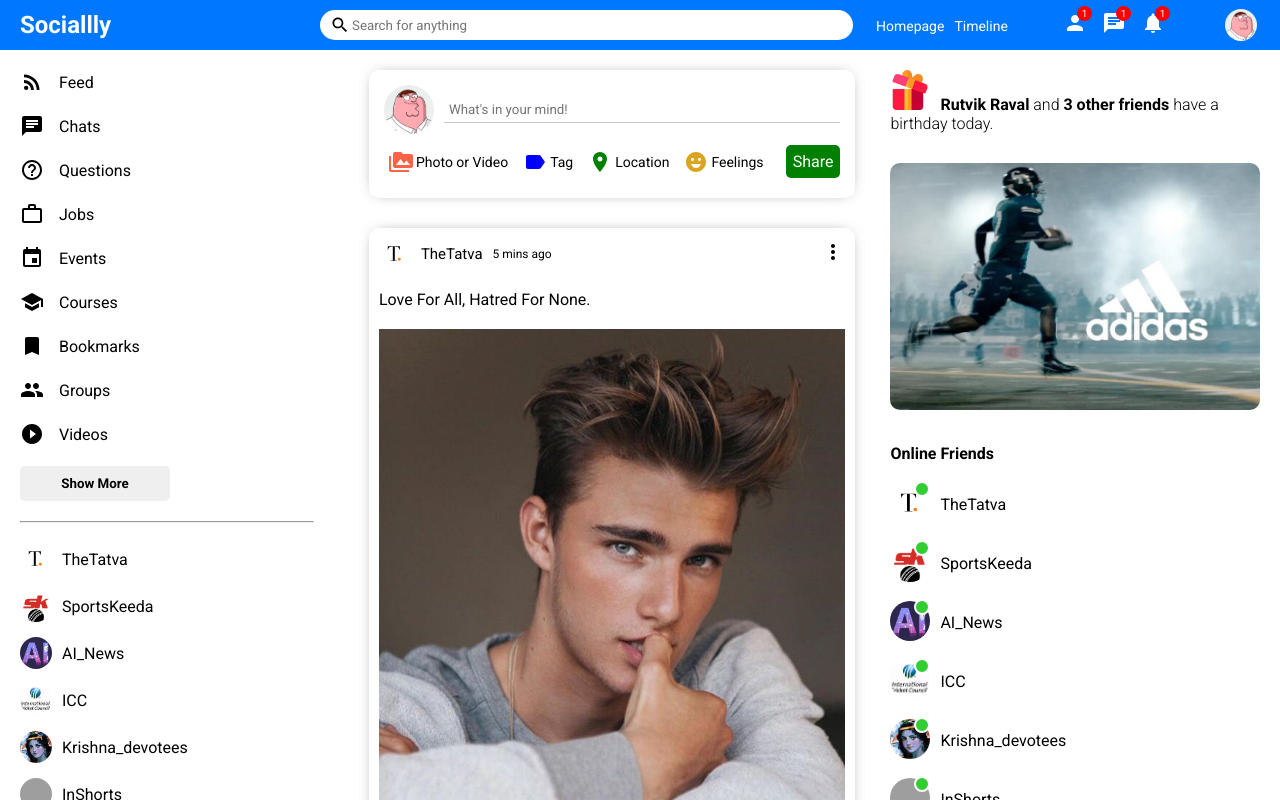
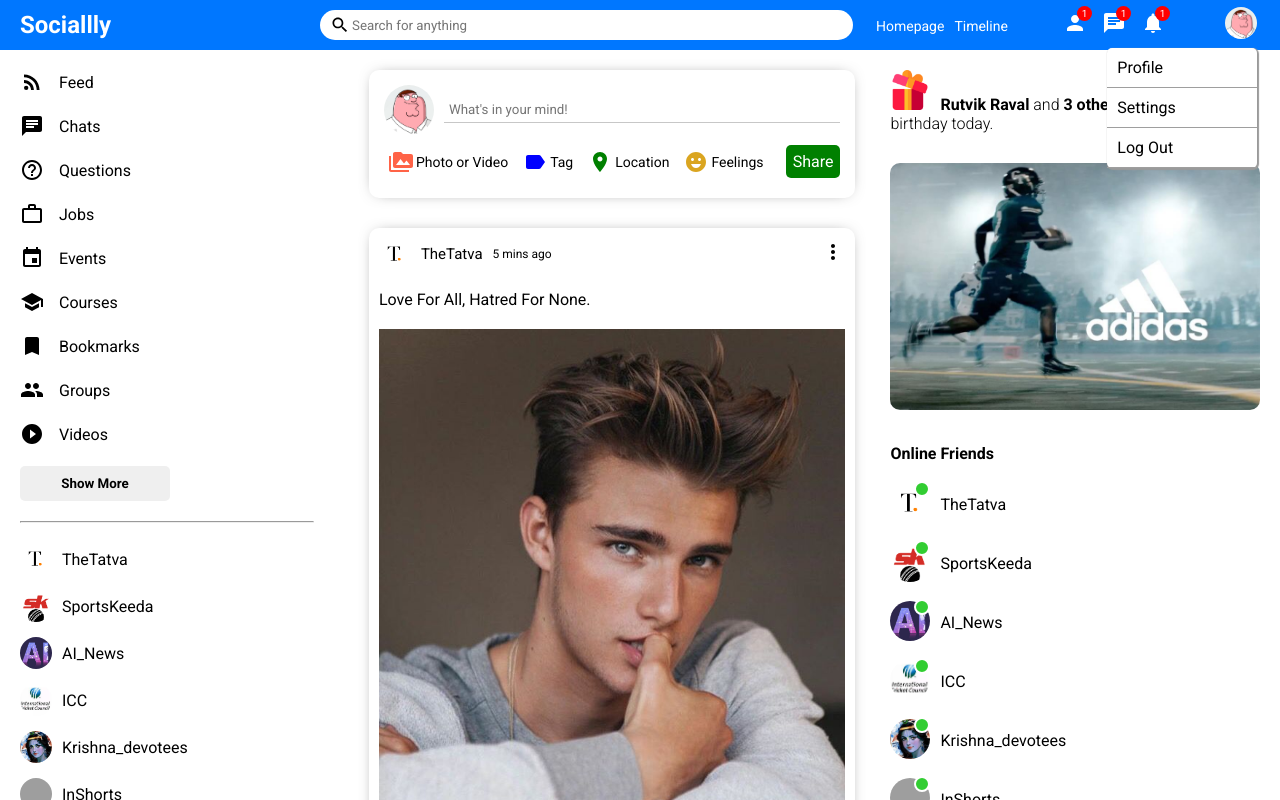
Before and after one commit to NewAchiever/React-SocialMediaApp, a React (Create React App) app: page / in a window 1280 px wide. Both pictures are taken after a click on the picture 1241 px from the left and 25 px from the top of the page. Shown: the top 800 px of the page. Built offline with nearby package versions, Linux system fonts and the light colour scheme; grey boxes are pictures that could not be loaded.

Commit message:
Added a pop-up menu for post and topbar

```diff
--- a/src/components/post/Post.jsx
+++ b/src/components/post/Post.jsx
@@ -1,7 +1,8 @@
 import { MoreVert } from "@mui/icons-material"
 import "./post.css"
+import PostMenu from "../postMenu/PostMenu";
 import {Users} from "../../dummyData"
-import { useState } from "react";
+import { useState, useEffect, useRef } from "react";
 
 export default function Post({post}) {
   const [like, setLike] = useState(post.like)
@@ -10,6 +11,28 @@ export default function Post({post}) {
     setLike(isLiked ? like-1:like+1)
     setIsLiked(!isLiked)
   }
+
+  const [showPostMenu, setShowPostMenu] = useState(false);
+
+    const postMenuRef = useRef(null);
+
+    const handlePostMenu = () => {
+      setShowPostMenu(!showPostMenu);
+    }
+
+    const handleClickOutside = (event) => {
+      if (postMenuRef.current && !postMenuRef.current.contains(event.target)) {
+        setShowPostMenu(false);
+      }
+    };
+
+    useEffect(() => {
+      document.addEventListener('mousedown', handleClickOutside);
+      return () => {
+        document.removeEventListener('mousedown', handleClickOutside);
+      };
+    }, []);
+
 
   return (
     <div className="post">
@@ -20,8 +43,9 @@ export default function Post({post}) {
               <span className="postUsername">{Users.filter((u) => u.id === post.userId)[0].username}</span>
               <span className="postDate">{post.date}</span>
             </div>
-            <div className="postTopRight">
+            <div className="postTopRight" onClick={handlePostMenu} ref={postMenuRef}>
               <MoreVert/>
+              {showPostMenu && <PostMenu/>}
             </div>
           </div>
           <div className="postCenter">
--- a/src/components/post/post.css
+++ b/src/components/post/post.css
@@ -17,6 +17,10 @@
 .postTopLeft{
     display: flex;
     align-items: center;
+}
+
+.postTopRight{
+    position: relative;
 }
 
 .postProfileImg{
--- /dev/null
+++ b/src/components/postMenu/PostMenu.jsx
@@ -0,0 +1,13 @@
+import React from 'react';
+import './postMenu.css';
+export default function PostMenu() {
+  return (
+    <div className="postMenu">
+        <ul className='postMenuList'>
+            <li>Unfollow</li>
+            <li>Report</li>
+            <li>Not Interested</li>
+        </ul>
+    </div>
+  )
+}
--- /dev/null
+++ b/src/components/postMenu/postMenu.css
@@ -0,0 +1,28 @@
+.postMenu{
+    background-color: white;
+    margin-top: 5px;
+    border-radius: 5px;
+    position:absolute;
+    right: 10px;
+    width: 150px;
+    box-shadow: 1px 1px 1px 1px rgb(154, 154, 154);
+}
+
+.postMenuList{
+    padding: 0;
+    color:black;
+    list-style: none;
+
+}
+
+.postMenuList > li {
+    padding: 10px 10px;
+    border-bottom: 1px solid rgb(158, 158, 158);
+    display: flex;
+    align-items: center;
+}
+
+.postMenuList > li:hover{
+    cursor: pointer;
+    background-color: rgb(215, 214, 214);
+}
--- a/src/components/topbar/topbar.css
+++ b/src/components/topbar/topbar.css
@@ -95,3 +95,8 @@
     object-fit: cover;
     cursor: pointer;
 }
+
+
+.topBarProfileMenu{
+    position: relative;
+}
--- a/src/components/topbar/topbar.js
+++ b/src/components/topbar/topbar.js
@@ -1,6 +1,31 @@
 import "./topbar.css"
 import { Search, Person, Chat, Notifications } from "@mui/icons-material";
+import TopbarProfileImgMenu from "../topbarProfileImgMenu/TopbarProfileImgMenu";
+import { useState, useRef, useEffect } from "react";
+
 export default function Topbar({data}) {
+
+  const [showProfileMenu, setShowProfileMenu] = useState(false);
+
+  const profileMenuRef = useRef(null);
+
+  const handleProfileMenu = () => {
+    setShowProfileMenu(!showProfileMenu);
+  }
+
+  const handleClickOutside = (event) => {
+
+    if (profileMenuRef.current && !profileMenuRef.current.contains(event.target)) {
+      setShowProfileMenu(false);
+    }
+  };
+
+  useEffect(() => {
+    document.addEventListener('mousedown', handleClickOutside);
+    return () => {
+      document.removeEventListener('mousedown', handleClickOutside);
+    };
+  }, []);
 
   return (
       <div className="topbarContainer">
@@ -12,7 +37,7 @@ export default function Topbar({data}) {
                   <div className="topbarCenter">
           <div className="searchBar">
             <Search className="topbarsearchIcon"/>
-            <input type="text" Placeholder="Search for anything" class="searchInput" id="" />
+            <input type="text" placeholder="Search for anything" className="searchInput" id="" />
           </div>
         </div>
         <div className="topbarRight">
@@ -35,8 +60,10 @@ export default function Topbar({data}) {
             <span className="topbarIconBadge">1</span>
           </div>
           </div>
-          <img src="/assets/person/p_pic.jpg" alt="" className="topbarImg" />
-
+          <div className="topBarProfileMenu" onClick={handleProfileMenu} ref={profileMenuRef}>
+            <img src="/assets/person/p_pic.jpg" alt=""  className="topbarImg" />
+            { showProfileMenu && <TopbarProfileImgMenu/> }
+          </div>
         </div>
 </>
         ) : (<></>)
--- /dev/null
+++ b/src/components/topbarProfileImgMenu/TopbarProfileImgMenu.jsx
@@ -0,0 +1,14 @@
+import React from 'react';
+import './topbarProfileImgMenu.css'
+
+export default function TopbarProfileImgMenu() {
+  return (
+    <div className="profileMenu">
+        <ul className='profileMenuList'>
+            <li>Profile</li>
+            <li>Settings</li>
+            <li>Log Out</li>
+        </ul>
+    </div>
+  )
+}
--- /dev/null
+++ b/src/components/topbarProfileImgMenu/topbarProfileImgMenu.css
@@ -0,0 +1,28 @@
+.profileMenu{
+    background-color: white;
+    margin-top: 5px;
+    border-radius: 5px;
+    position:absolute;
+    right: 0;
+    width: 150px;
+    box-shadow: 1px 1px 1px 1px rgb(154, 154, 154);
+}
+
+.profileMenuList{
+    padding: 0;
+    color:black;
+    list-style: none;
+
+}
+
+.profileMenuList > li {
+    padding: 10px 10px;
+    border-bottom: 1px solid rgb(158, 158, 158);
+    display: flex;
+    align-items: center;
+}
+
+.profileMenuList > li:hover{
+    cursor: pointer;
+    background-color: rgb(215, 214, 214);
+}
```
Also changed, not shown: 1 other file (tests, documents, lock files or other folders).
